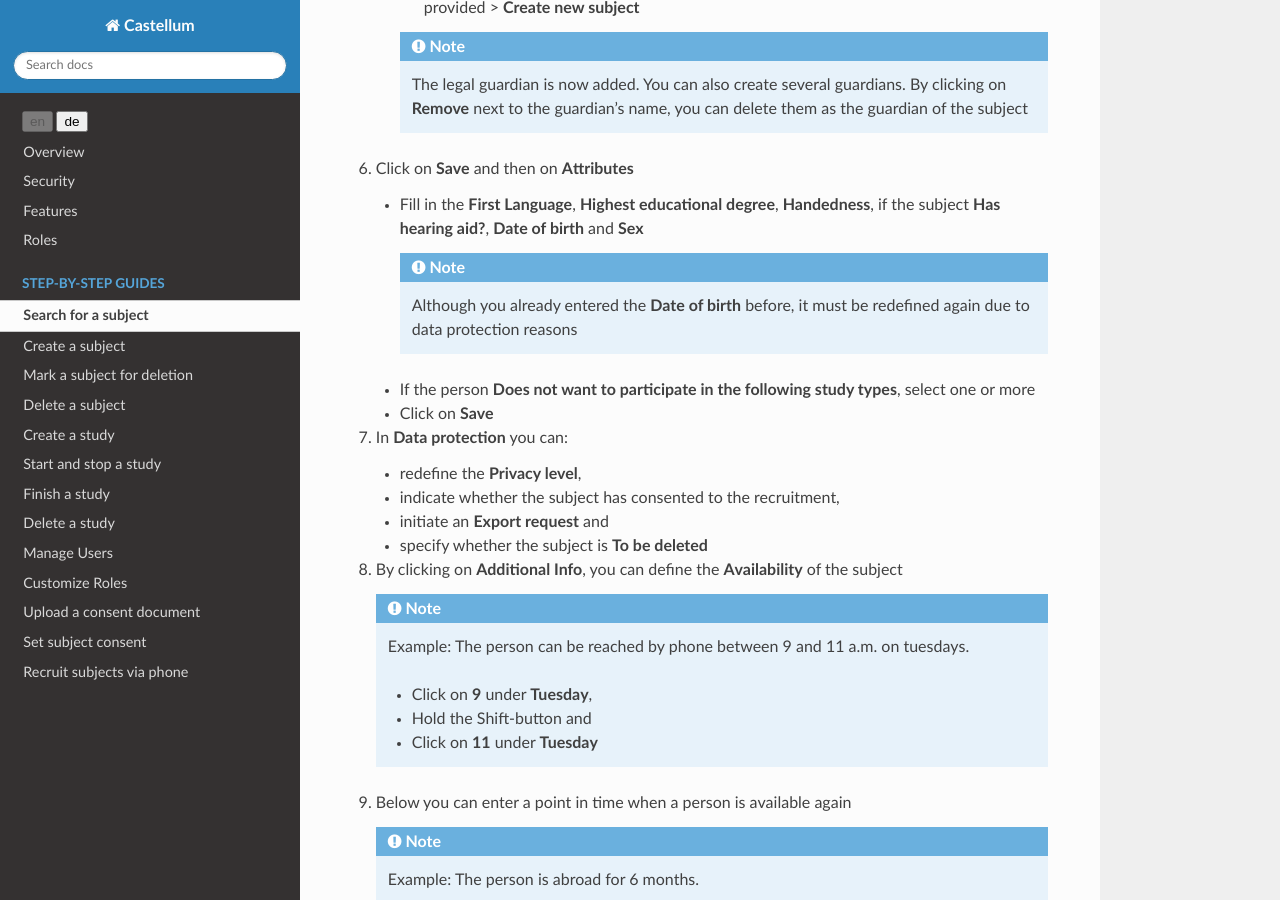
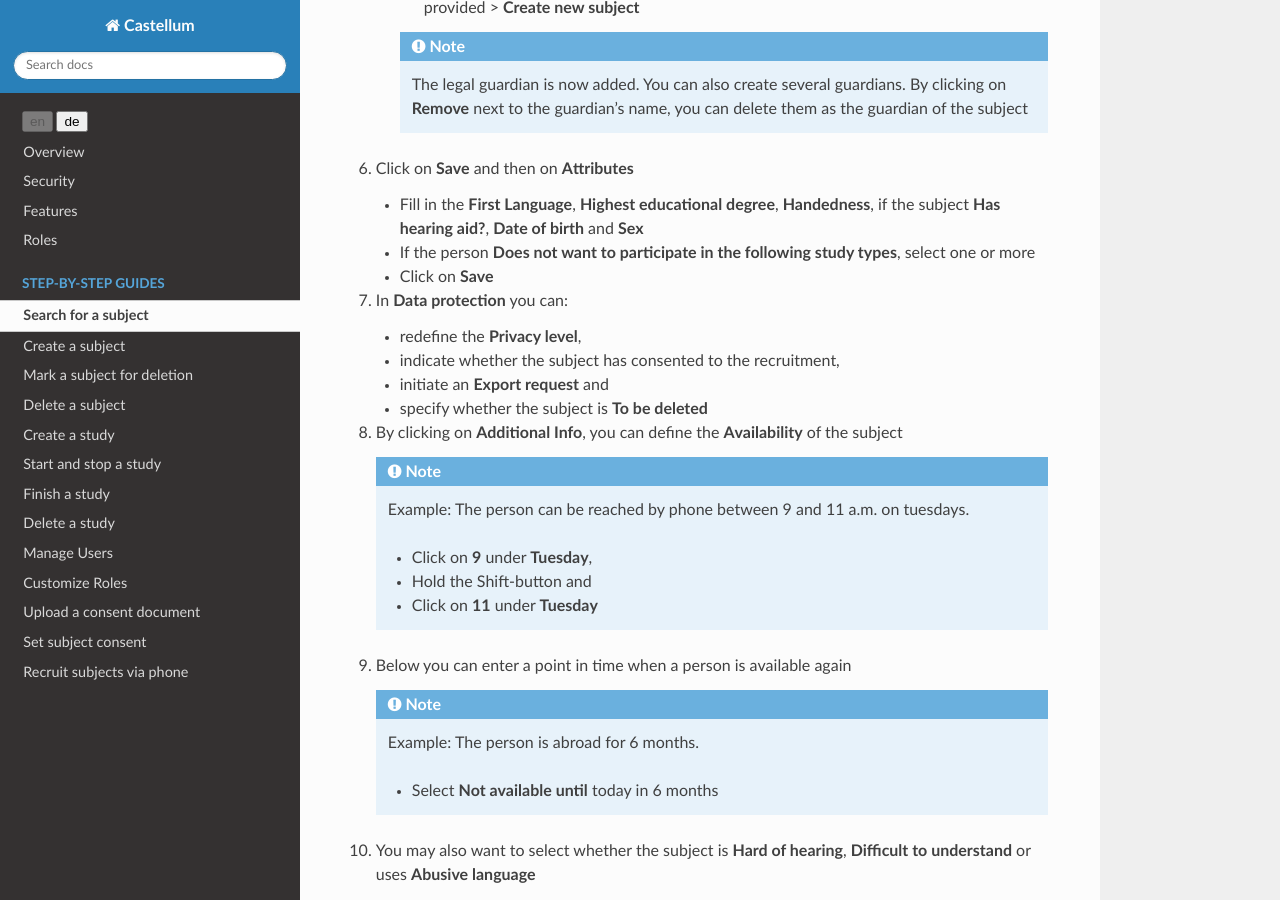
Before and after one commit to DouglasNeuroInformatics/castellum, a Sphinx documentation site: the page built from source/guides/subject-management.rst, in a window 1280 px wide and 900 px high, scrolled down 1917 px. Built offline with Sphinx 7.4.7 and the Read the Docs theme 2.0.0, drawn with Linux system fonts in a browser that asks for light colours.

Commit message:
rm double date-of-birth note
see https://git.mpib-berlin.mpg.de/castellum/castellum/-/merge_requests/1697

```diff
--- a/source/guides/subject-management.rst
+++ b/source/guides/subject-management.rst
@@ -105,11 +105,6 @@ In order to create a potential subject in Castellum, please proceed as follows:
 
     -   Fill in the **First Language**, **Highest educational degree**, **Handedness**,
         if the subject **Has hearing aid?**, **Date of birth** and **Sex**
-
-        .. note::
-            Although you already entered the **Date of birth** before, it must be
-            redefined again due to data protection reasons
-
     -   If the person **Does not want to participate in the following study types**,
         select one or more
     -   Click on **Save**
```
